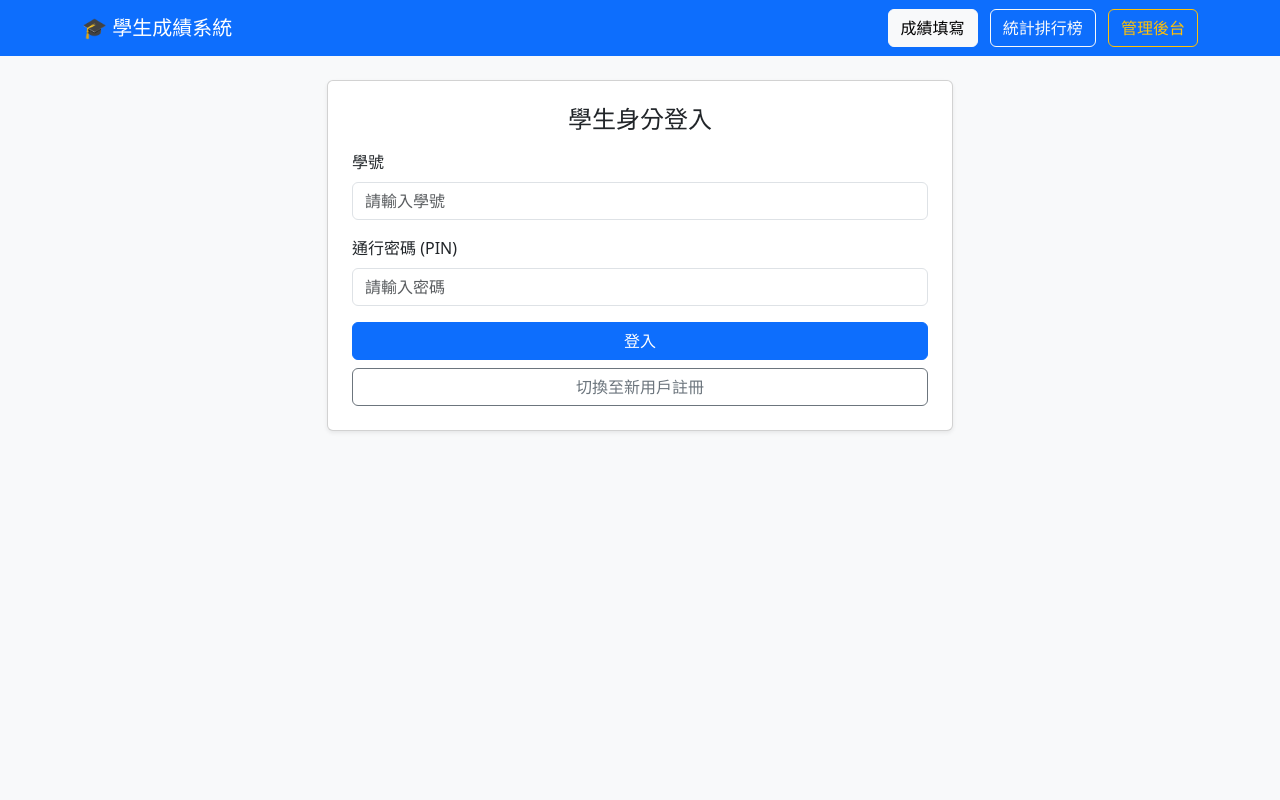
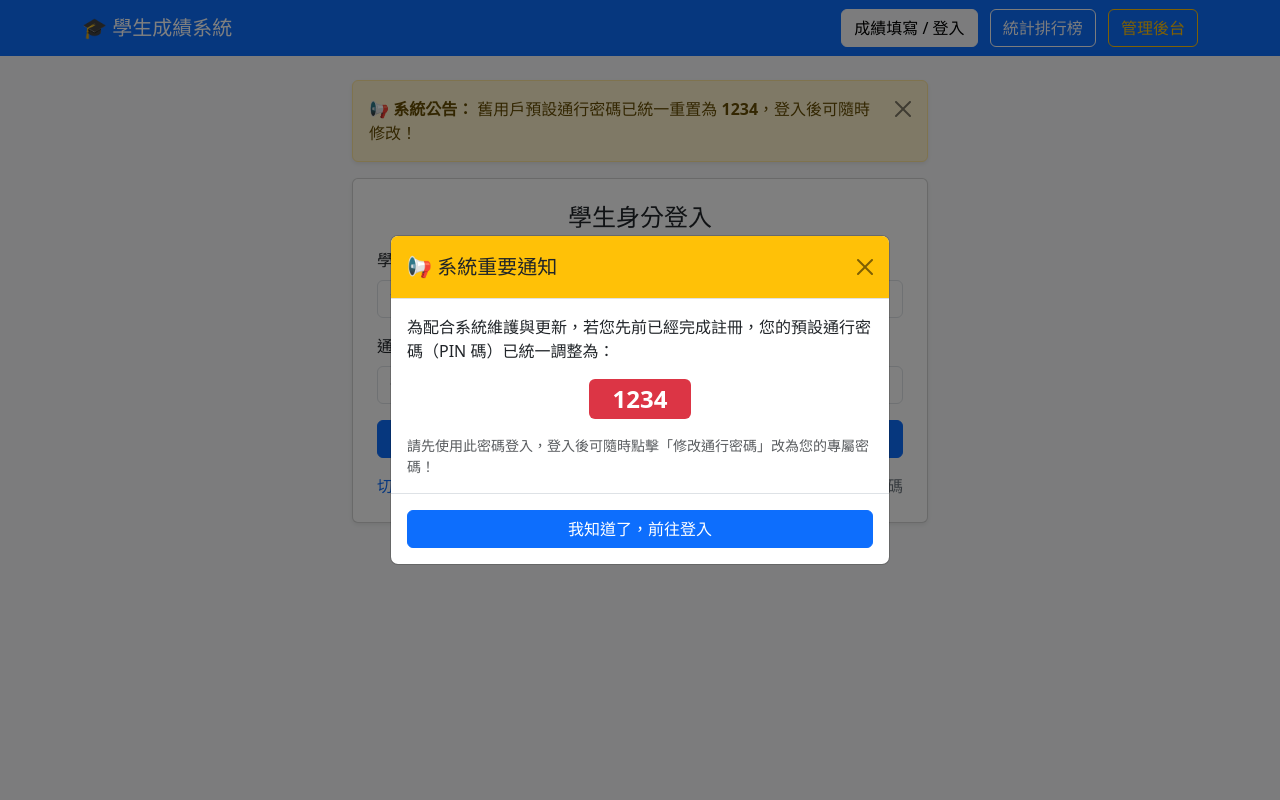
Before and after one commit to 510442-netizen/grade_system, a Flask app: page / in a window 1280 px wide. Run offline with Flask 3, Linux system fonts and the light colour scheme; data comes from the database, SQL or seed files in the repository; data that the repository does not hold is empty; some libraries are stand-ins or nearby versions.

Commit message:
Update input.html

```diff
--- a/templates/input.html
+++ b/templates/input.html
@@ -2,146 +2,269 @@
 <html lang="zh-TW">
 <head>
     <meta charset="UTF-8">
-    <title>個人成績登記</title>
+    <title>成績填寫與登入</title>
     <link href="https://cdn.jsdelivr.net/npm/bootstrap@5.3.0/dist/css/bootstrap.min.css" rel="stylesheet">
+    <script src="https://cdn.jsdelivr.net/npm/bootstrap@5.3.0/dist/js/bootstrap.bundle.min.js"></script>
 </head>
 <body class="bg-light">
+
 <nav class="navbar navbar-expand-lg navbar-dark bg-primary">
     <div class="container">
         <a class="navbar-brand" href="#">🎓 學生成績系統</a>
         <div>
-            <a class="btn btn-outline-light me-2 active" href="/input">成績填寫</a>
+            <a class="btn btn-outline-light me-2 active" href="/input">成績填寫 / 登入</a>
             <a class="btn btn-outline-light me-2" href="/rankings">統計排行榜</a>
             <a class="btn btn-outline-warning" href="/admin">管理後台</a>
         </div>
     </div>
 </nav>
 
-<div class="container mt-4" style="max-width: 650px;">
-    <!-- 登入與註冊區塊 -->
-    <div id="authBox" class="card shadow-sm p-4">
-        <h4 id="authTitle" class="text-center mb-3">學生身分登入</h4>
+<div class="container mt-4" style="max-width: 600px;">
+
+    <!-- 頂部靜態警示欄 -->
+    <div class="alert alert-warning alert-dismissible fade show shadow-sm" role="alert">
+        <strong>📢 系統公告：</strong> 舊用戶預設通行密碼已統一重置為 <strong>1234</strong>，登入後可隨時修改！
+        <button type="button" class="btn-close" data-bs-dismiss="alert"></button>
+    </div>
+
+    <!-- 登入 / 註冊 卡片 -->
+    <div id="authCard" class="card shadow-sm p-4">
+        <h4 id="authTitle" class="card-title text-center mb-3">學生身分登入</h4>
+
         <div class="mb-3">
             <label class="form-label">學號</label>
-            <input type="text" id="studentId" class="form-control" placeholder="請輸入學號">
+            <input type="text" id="authStudentId" class="form-control" placeholder="請輸入學號">
         </div>
+
+        <div id="nameGroup" class="mb-3 d-none">
+            <label class="form-label">姓名</label>
+            <input type="text" id="authStudentName" class="form-control" placeholder="請輸入姓名">
+        </div>
+
         <div class="mb-3">
-            <label class="form-label">通行密碼 (PIN)</label>
-            <input type="password" id="pin" class="form-control" placeholder="請輸入密碼">
+            <label class="form-label">通行密碼 (PIN 碼)</label>
+            <input type="password" id="authPin" class="form-control" placeholder="預設為 1234（舊用戶）">
         </div>
-        <div id="registerFields" class="d-none">
-            <div class="mb-3">
-                <label class="form-label">姓名</label>
-                <input type="text" id="studentName" class="form-control" placeholder="請輸入姓名">
-            </div>
-            <div class="form-check mb-3">
-                <input class="form-check-input" type="checkbox" id="isPublic" checked>
-                <label class="form-check-label" for="isPublic">同意將個人成績與排名公開於排行榜(未勾選則不公開姓名、學號)</label>
-            </div>
+
+        <div id="publicGroup" class="form-check mb-3 d-none">
+            <input class="form-check-input" type="checkbox" id="authIsPublic" checked>
+            <label class="form-check-label" for="authIsPublic">
+                同意將個人成績與排名公開於排行榜（未勾選將顯示為匿名）
+            </label>
         </div>
-        <button id="btnSubmitAuth" class="btn btn-primary w-100 mb-2" onclick="handleAuth()">登入</button>
-        <button id="btnToggleReg" class="btn btn-outline-secondary w-100" onclick="toggleRegister()">切換至新用戶註冊</button>
+
+        <button id="authBtn" class="btn btn-primary w-100" onclick="handleAuth()">登入</button>
+
+        <div class="d-flex justify-content-between mt-3">
+            <a href="#" id="toggleAuthLink" onclick="toggleAuthMode(event)" class="text-decoration-none">切換至新用戶註冊</a>
+            <a href="#" data-bs-toggle="modal" data-bs-target="#changePinModal" class="text-secondary text-decoration-none">修改通行密碼</a>
+        </div>
     </div>
 
-    <!-- 成績填寫區塊 -->
-    <div id="gradeBox" class="card shadow-sm p-4 d-none">
+    <!-- 成績填寫卡片 (登入後顯示) -->
+    <div id="gradeCard" class="card shadow-sm p-4 d-none">
         <div class="d-flex justify-content-between align-items-center mb-3">
-            <h5 id="userTitle" class="m-0 text-primary"></h5>
-            <button class="btn btn-sm btn-outline-danger" onclick="logout()">登出</button>
+            <h4>📝 成績填寫 (<span id="userDisplayName"></span>)</h4>
+            <button class="btn btn-outline-danger btn-sm" onclick="logout()">登出</button>
         </div>
-        <div class="alert alert-info py-2 fs-6">📌 必須完整填寫 5 個科目的成績才可送出採計。</div>
-
-        <form id="gradeForm" onsubmit="saveGrades(event)">
-            <div id="subjectInputs" class="row g-3"></div>
-            <button type="submit" class="btn btn-success w-100 mt-4">儲存 / 覆蓋更新成績</button>
+        <form id="gradeForm">
+            <div id="subjectsContainer">載入科目中...</div>
+            <button type="button" class="btn btn-success w-100 mt-3" onclick="submitGrades()">儲存成績數據</button>
         </form>
     </div>
 </div>
 
+<!-- 1. 首次進入頁面的跳出公告視窗 (Modal) -->
+<div class="modal fade" id="announcementModal" tabindex="-1">
+    <div class="modal-dialog modal-dialog-centered">
+        <div class="modal-content">
+            <div class="modal-header bg-warning text-dark">
+                <h5 class="modal-title">📢 系統重要通知</h5>
+                <button type="button" class="btn-close" data-bs-dismiss="modal"></button>
+            </div>
+            <div class="modal-body">
+                <p class="fs-6">為配合系統維護與更新，若您先前已經完成註冊，您的預設通行密碼（PIN 碼）已統一調整為：</p>
+                <div class="text-center my-3">
+                    <span class="badge bg-danger fs-4 px-4 py-2">1234</span>
+                </div>
+                <p class="text-muted small mb-0">請先使用此密碼登入，登入後可隨時點擊「修改通行密碼」改為您的專屬密碼！</p>
+            </div>
+            <div class="modal-footer">
+                <button type="button" class="btn btn-primary w-100" data-bs-dismiss="modal">我知道了，前往登入</button>
+            </div>
+        </div>
+    </div>
+</div>
+
+<!-- 2. 修改密碼視窗 (Modal) -->
+<div class="modal fade" id="changePinModal" tabindex="-1">
+    <div class="modal-dialog modal-dialog-centered">
+        <div class="modal-content">
+            <div class="modal-header">
+                <h5 class="modal-title">🔐 修改通行密碼</h5>
+                <button type="button" class="btn-close" data-bs-dismiss="modal"></button>
+            </div>
+            <div class="modal-body">
+                <div class="mb-3">
+                    <label class="form-label">學號</label>
+                    <input type="text" id="changeStudentId" class="form-control" placeholder="請輸入學號">
+                </div>
+                <div class="mb-3">
+                    <label class="form-label">原通行密碼（舊用戶預設為 1234）</label>
+                    <input type="password" id="changeOldPin" class="form-control" placeholder="請輸入舊密碼">
+                </div>
+                <div class="mb-3">
+                    <label class="form-label">新通行密碼</label>
+                    <input type="password" id="changeNewPin" class="form-control" placeholder="請輸入新密碼 (至少 4 位)">
+                </div>
+            </div>
+            <div class="modal-footer">
+                <button type="button" class="btn btn-secondary" data-bs-dismiss="modal">取消</button>
+                <button type="button" class="btn btn-primary" onclick="submitChangePin()">確認修改</button>
+            </div>
+        </div>
+    </div>
+</div>
+
 <script>
-let currentStudent = null;
 let isRegisterMode = false;
+let currentStudentId = '';
 
-function toggleRegister() {
+// 頁面載入時跳出公告視窗
+window.onload = function() {
+    const annModal = new bootstrap.Modal(document.getElementById('announcementModal'));
+    annModal.show();
+    loadSubjects();
+};
+
+function toggleAuthMode(e) {
+    e.preventDefault();
     isRegisterMode = !isRegisterMode;
-    document.getElementById('registerFields').classList.toggle('d-none', !isRegisterMode);
     document.getElementById('authTitle').innerText = isRegisterMode ? '新用戶註冊' : '學生身分登入';
-    document.getElementById('btnSubmitAuth').innerText = isRegisterMode ? '註冊帳號' : '登入';
-    document.getElementById('btnToggleReg').innerText = isRegisterMode ? '返回登入' : '切換至新用戶註冊';
+    document.getElementById('authBtn').innerText = isRegisterMode ? '註冊帳號' : '登入';
+    document.getElementById('toggleAuthLink').innerText = isRegisterMode ? '切換至登入' : '切換至新用戶註冊';
+    document.getElementById('nameGroup').classList.toggle('d-none', !isRegisterMode);
+    document.getElementById('publicGroup').classList.toggle('d-none', !isRegisterMode);
+
+    // 切換註冊與登入時，動態更新密碼輸入框提示文字
+    document.getElementById('authPin').placeholder = isRegisterMode ? '請設定通行密碼 (PIN 碼)' : '預設為 1234（舊用戶）';
 }
 
 async function handleAuth() {
-    const student_id = document.getElementById('studentId').value.trim();
-    const pin = document.getElementById('pin').value.trim();
-    const student_name = document.getElementById('studentName').value.trim();
-    const is_public = document.getElementById('isPublic').checked;
+    const student_id = document.getElementById('authStudentId').value.trim();
+    const pin = document.getElementById('authPin').value.trim();
 
-    const action = isRegisterMode ? 'register' : 'login';
+    if (!student_id || !pin) {
+        alert('請填寫學號與通行密碼');
+        return;
+    }
+
+    const payload = {
+        action: isRegisterMode ? 'register' : 'login',
+        student_id: student_id,
+        pin: pin
+    };
+
+    if (isRegisterMode) {
+        payload.student_name = document.getElementById('authStudentName').value.trim();
+        payload.is_public = document.getElementById('authIsPublic').checked;
+    }
+
     const res = await fetch('/api/auth', {
         method: 'POST',
-        headers: {'Content-Type': 'application/json'},
-        body: JSON.stringify({ action, student_id, pin, student_name, is_public })
+        headers: { 'Content-Type': 'application/json' },
+        body: JSON.stringify(payload)
     });
     const data = await res.json();
 
     if (res.ok) {
-        if (isRegisterMode) {
-            alert(data.message);
-            toggleRegister();
+        alert(data.message || '操作成功');
+        if (!isRegisterMode) {
+            currentStudentId = student_id;
+            document.getElementById('userDisplayName').innerText = `${data.student.student_name} (${data.student.student_id})`;
+            document.getElementById('authCard').classList.add('d-none');
+            document.getElementById('gradeCard').classList.remove('d-none');
+            loadUserGrades(student_id);
         } else {
-            currentStudent = data.student;
-            loadGradeForm();
+            toggleAuthMode(new Event('click'));
         }
     } else {
         alert(data.message);
     }
 }
 
-async function loadGradeForm() {
-    document.getElementById('authBox').classList.add('d-none');
-    document.getElementById('gradeBox').classList.remove('d-none');
-    document.getElementById('userTitle').innerText = `學生：${currentStudent.student_name} (${currentStudent.student_id})`;
+async function submitChangePin() {
+    const student_id = document.getElementById('changeStudentId').value.trim();
+    const old_pin = document.getElementById('changeOldPin').value.trim();
+    const new_pin = document.getElementById('changeNewPin').value.trim();
 
-    const [subRes, gradeRes] = await Promise.all([
-        fetch('/api/subjects').then(r => r.json()),
-        fetch(`/api/grades/${currentStudent.student_id}`).then(r => r.json())
-    ]);
+    if (!student_id || !old_pin || !new_pin) {
+        alert('請完整填寫所有欄位');
+        return;
+    }
 
-    const existingMap = {};
-    gradeRes.forEach(g => existingMap[g.subject_name] = g.score);
+    const res = await fetch('/api/auth', {
+        method: 'POST',
+        headers: { 'Content-Type': 'application/json' },
+        body: JSON.stringify({
+            action: 'change_pin',
+            student_id: student_id,
+            pin: old_pin,
+            new_pin: new_pin
+        })
+    });
 
-    const container = document.getElementById('subjectInputs');
-    container.innerHTML = subRes.map(sub => `
-        <div class="col-6">
-            <label class="form-label font-weight-bold">${sub.subject_name} (權重 ${sub.weight}) <span class="text-danger">*</span></label>
-            <input type="number" step="0.5" min="0" max="100" required
-                   class="form-control score-input"
-                   data-subject="${sub.subject_name}"
-                   placeholder="0 - 100 分"
-                   value="${existingMap[sub.subject_name] !== undefined ? existingMap[sub.subject_name] : ''}">
+    const data = await res.json();
+    alert(data.message);
+
+    if (res.ok) {
+        const modalElement = document.getElementById('changePinModal');
+        const modal = bootstrap.Modal.getInstance(modalElement);
+        modal.hide();
+        document.getElementById('changeStudentId').value = '';
+        document.getElementById('changeOldPin').value = '';
+        document.getElementById('changeNewPin').value = '';
+    }
+}
+
+async function loadSubjects() {
+    const res = await fetch('/api/subjects');
+    const subjects = await res.json();
+    const container = document.getElementById('subjectsContainer');
+
+    container.innerHTML = subjects.map(s => `
+        <div class="mb-3">
+            <label class="form-label">${s.subject_name} (權重: ${s.weight})</label>
+            <input type="number" step="0.1" min="0" max="100" class="form-control score-input" data-subject="${s.subject_name}" placeholder="請輸入 0 ~ 100 分數">
         </div>
     `).join('');
 }
 
-async function saveGrades(e) {
-    e.preventDefault();
+async function loadUserGrades(student_id) {
+    const res = await fetch(`/api/grades/${student_id}`);
+    if (!res.ok) return;
+    const grades = await res.json();
+
+    const inputs = document.querySelectorAll('.score-input');
+    inputs.forEach(input => {
+        const subName = input.getAttribute('data-subject');
+        const match = grades.find(g => g.subject_name === subName);
+        if (match) {
+            input.value = match.score;
+        }
+    });
+}
+
+async function submitGrades() {
+    const inputs = document.querySelectorAll('.score-input');
     const scores = {};
-    let missing = false;
-
-    document.querySelectorAll('.score-input').forEach(input => {
-        const val = input.value.trim();
-        if (val === '') missing = true;
-        scores[input.dataset.subject] = val;
+    inputs.forEach(input => {
+        scores[input.getAttribute('data-subject')] = input.value;
     });
 
-    if (missing) {
-        alert('請完整填寫所有科目的成績後再送出！');
-        return;
-    }
-
-    const res = await fetch(`/api/grades/${currentStudent.student_id}`, {
+    const res = await fetch(`/api/grades/${currentStudentId}`, {
         method: 'POST',
-        headers: {'Content-Type': 'application/json'},
+        headers: { 'Content-Type': 'application/json' },
         body: JSON.stringify({ scores })
     });
     const data = await res.json();
@@ -150,9 +273,7 @@ async function saveGrades(e) {
 
 async function logout() {
     await fetch('/api/logout', { method: 'POST' });
-    currentStudent = null;
-    document.getElementById('authBox').classList.remove('d-none');
-    document.getElementById('gradeBox').classList.add('d-none');
+    location.reload();
 }
 </script>
 </body>
```
